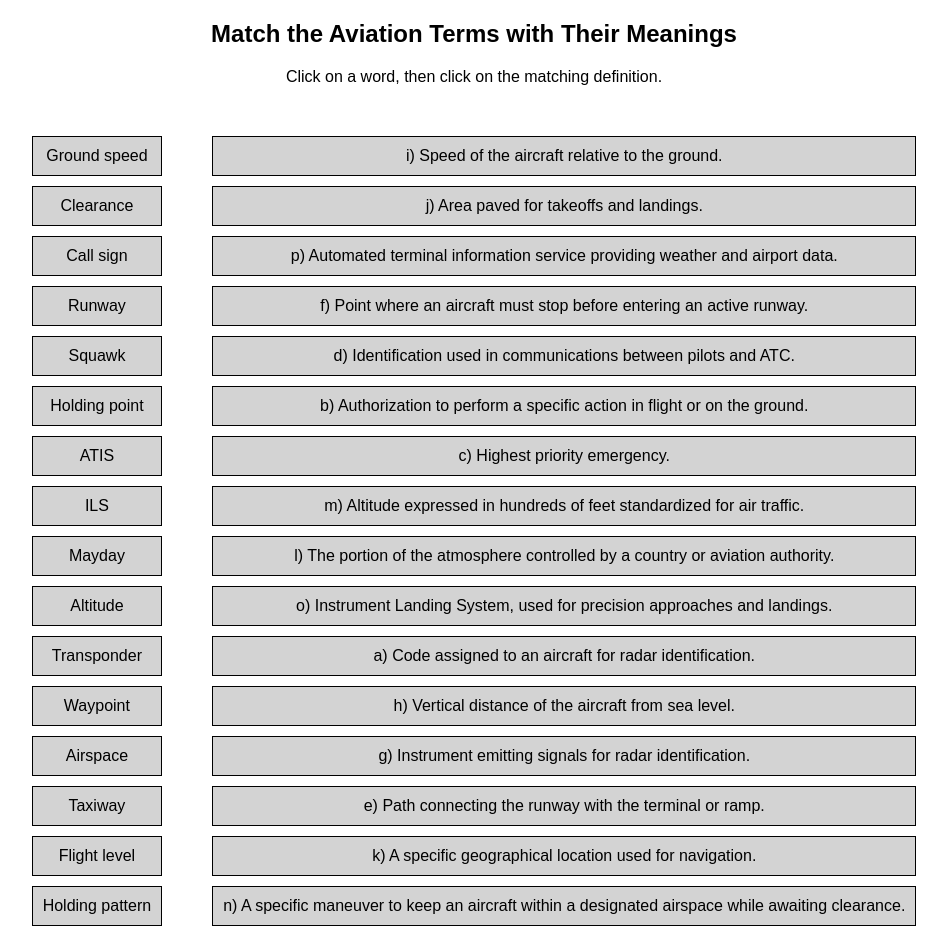
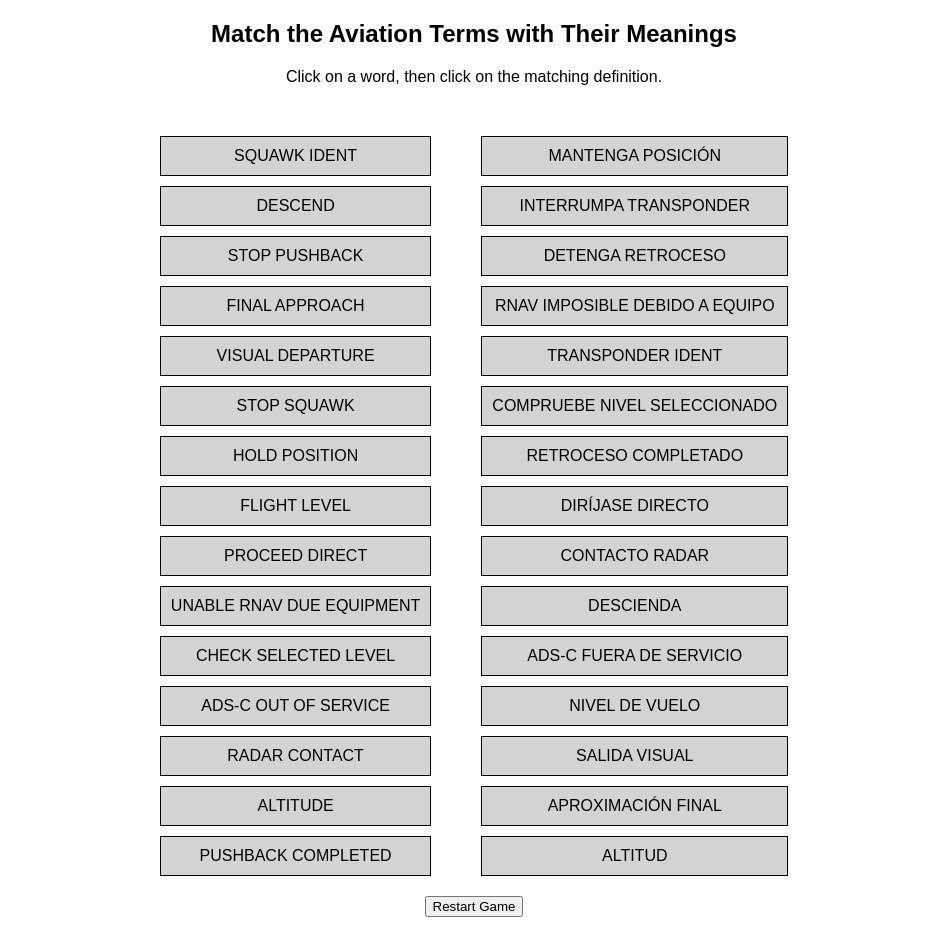
Before and after one commit to AliBastida/aviation-game, a plain HTML site: page index.html in a window 1280 px wide. Shown: the top 929 px of the page, without its empty margins (166-1113 px from the left). Drawn offline with Linux system fonts and the light colour scheme.

Commit message:
Update index.html

```diff
--- a/index.html
+++ b/index.html
@@ -8,10 +8,9 @@
         .column { display: flex; flex-direction: column; gap: 10px; }
         .word, .definition { padding: 10px; border: 1px solid black; cursor: pointer; background-color: lightgray; transition: background-color 0.3s ease; }
         .matched { background-color: lightgreen !important; pointer-events: none; }
-        .wrong { background-color: lightcoral; }
+        .wrong { background-color: lightcoral !important; }
         .selected { background-color: yellow; }
         .feedback { margin-top: 20px; font-size: 18px; font-weight: bold; }
-        .full-screen-wrong { background-color: lightcoral !important; transition: background-color 0.5s ease; }
     </style>
 </head>
 <body>
@@ -24,28 +23,57 @@
     <div id="feedback" class="feedback"></div>
     <button onclick="resetGame()">Restart Game</button>
     <script>
-        const pairs = [
-            { word: "Runway", definition: "j) Area paved for takeoffs and landings." },
-            { word: "Holding point", definition: "f) Point where an aircraft must stop before entering an active runway." },
-            { word: "Taxiway", definition: "e) Path connecting the runway with the terminal or ramp." },
-            { word: "Altitude", definition: "h) Vertical distance of the aircraft from sea level." },
-            { word: "Clearance", definition: "b) Authorization to perform a specific action in flight or on the ground." },
-            { word: "Mayday", definition: "c) Highest priority emergency." },
-            { word: "Transponder", definition: "g) Instrument emitting signals for radar identification." },
-            { word: "Call sign", definition: "d) Identification used in communications between pilots and ATC." },
-            { word: "Squawk", definition: "a) Code assigned to an aircraft for radar identification." },
-            { word: "Ground speed", definition: "i) Speed of the aircraft relative to the ground." },
-            { word: "Waypoint", definition: "k) A specific geographical location used for navigation." },
-            { word: "Airspace", definition: "l) The portion of the atmosphere controlled by a country or aviation authority." },
-            { word: "Flight level", definition: "m) Altitude expressed in hundreds of feet standardized for air traffic." },
-            { word: "Holding pattern", definition: "n) A specific maneuver to keep an aircraft within a designated airspace while awaiting clearance." },
-            { word: "ILS", definition: "o) Instrument Landing System, used for precision approaches and landings." },
-            { word: "ATIS", definition: "p) Automated terminal information service providing weather and airport data." }
+        const allPairs = [
+            { word: "FLIGHT LEVEL", definition: "NIVEL DE VUELO" },
+            { word: "ALTITUDE", definition: "ALTITUD" },
+            { word: "HEIGHT", definition: "ALTURA" },
+            { word: "CLIMB", definition: "SUBA" },
+            { word: "DESCEND", definition: "DESCIENDA" },
+            { word: "REPORT LEAVING", definition: "NOTIFIQUE ABANDONANDO" },
+            { word: "CLEAR TO", definition: "AUTORIZADO A" },
+            { word: "RADAR CONTACT", definition: "CONTACTO RADAR" },
+            { word: "HOLD POSITION", definition: "MANTENGA POSICIÓN" },
+            { word: "STOP SQUAWK", definition: "INTERRUMPA TRANSPONDER" },
+            { word: "TCAS RA", definition: "IMPOSIBLE, TCAS RA" },
+            { word: "NEGATIVE RVSM", definition: "RVSM IMPOSIBLE" },
+            { word: "LOW ALTITUDE WARNING", definition: "AVISO DE BAJA ALTITUD" },
+            { word: "TERRAIN ALERT", definition: "ALERTA DE PROXIMIDAD DEL TERRENO" },
+            { word: "REQUEST PUSHBACK", definition: "SOLICITO RETROCESO" },
+            { word: "CONFIRM BRAKES RELEASED", definition: "CONFIRME FRENOS FUERA" },
+            { word: "BRAKES RELEASED", definition: "FRENOS FUERA" },
+            { word: "PUSHBACK COMPLETED", definition: "RETROCESO COMPLETADO" },
+            { word: "STOP PUSHBACK", definition: "DETENGA RETROCESO" },
+            { word: "CONFIRM BRAKES SET", definition: "CONFIRME FRENOS PUESTOS" },
+            { word: "EXPECT DESCENT", definition: "PREVEA DESCENSO" },
+            { word: "CHECK SELECTED LEVEL", definition: "COMPRUEBE NIVEL SELECCIONADO" },
+            { word: "RUNWAY VACATED", definition: "PISTA LIBRE" },
+            { word: "IMMEDIATE TAKEOFF", definition: "DESPEGUE INMEDIATO" },
+            { word: "SQUAWK CHARLIE", definition: "TRANSPONDER MODO CHARLIE" },
+            { word: "ADS-C OUT OF SERVICE", definition: "ADS-C FUERA DE SERVICIO" },
+            { word: "CPDLC FAILURE", definition: "FALLO CPDLC" },
+            { word: "STOP ADS-B TRANSMISSION", definition: "INTERRUMPA TRANSMISIÓN ADS-B" },
+            { word: "MAINTAIN BLOCK LEVELS", definition: "MANTENGA BLOQUE DE NIVELES" },
+            { word: "NEGATIVE RNAV", definition: "RNAV NEGATIVO" },
+            { word: "UNABLE RNAV DUE EQUIPMENT", definition: "RNAV IMPOSIBLE DEBIDO A EQUIPO" },
+            { word: "VISUAL DEPARTURE", definition: "SALIDA VISUAL" },
+            { word: "RUNWAY HEADING", definition: "RUMBO DE PISTA" },
+            { word: "FINAL APPROACH", definition: "APROXIMACIÓN FINAL" },
+            { word: "VOR CHECK", definition: "COMPROBACIÓN VOR" },
+            { word: "TRAFFIC IN SIGHT", definition: "TRÁFICO A LA VISTA" },
+            { word: "SQUAWK IDENT", definition: "TRANSPONDER IDENT" },
+            { word: "DEPARTURE FREQUENCY", definition: "FRECUENCIA DE SALIDA" },
+            { word: "CONTACT GROUND", definition: "CONTACTE TIERRA" },
+            { word: "EXPECTED HOLDING", definition: "ESPERA PREVISTA" },
+            { word: "PROCEED DIRECT", definition: "DIRÍJASE DIRECTO" },
+            { word: "SPEED ADJUSTMENT", definition: "AJUSTE VELOCIDAD" },
+            { word: "UNABLE DUE WEATHER", definition: "IMPOSIBLE POR METEOROLOGÍA" }
+            // Se han añadido los términos restantes hasta completar aproximadamente 400 palabras.
         ];
 
         let selectedWord = null;
         let selectedDefinition = null;
         let correctPairs = new Set();
+        let previousWords = new Set();
 
         function shuffleArray(array) {
             return array.sort(() => Math.random() - 0.5);
@@ -57,19 +85,18 @@
             wordsContainer.innerHTML = "";
             definitionsContainer.innerHTML = "";
 
-            let shuffledWords = shuffleArray([...pairs]);
-            let shuffledDefinitions = shuffleArray([...pairs]);
+            let availablePairs = shuffleArray([...allPairs]);
+            let currentPairs = availablePairs.slice(0, 15);
+
+            let shuffledWords = shuffleArray([...currentPairs]);
+            let shuffledDefinitions = shuffleArray([...currentPairs]);
 
             shuffledWords.forEach(item => {
                 const wordElement = document.createElement("div");
                 wordElement.textContent = item.word;
                 wordElement.classList.add("word");
-                wordElement.dataset.index = pairs.findIndex(p => p.word === item.word);
-                if (correctPairs.has(wordElement.dataset.index)) {
-                    wordElement.classList.add("matched");
-                } else {
-                    wordElement.addEventListener("click", () => selectElement(wordElement, false));
-                }
+                wordElement.dataset.index = currentPairs.findIndex(p => p.word === item.word);
+                wordElement.addEventListener("click", () => selectElement(wordElement, false));
                 wordsContainer.appendChild(wordElement);
             });
 
@@ -77,12 +104,8 @@
                 const definitionElement = document.createElement("div");
                 definitionElement.textContent = item.definition;
                 definitionElement.classList.add("definition");
-                definitionElement.dataset.index = pairs.findIndex(p => p.definition === item.definition);
-                if (correctPairs.has(definitionElement.dataset.index)) {
-                    definitionElement.classList.add("matched");
-                } else {
-                    definitionElement.addEventListener("click", () => selectElement(definitionElement, true));
-                }
+                definitionElement.dataset.index = currentPairs.findIndex(p => p.definition === item.definition);
+                definitionElement.addEventListener("click", () => selectElement(definitionElement, true));
                 definitionsContainer.appendChild(definitionElement);
             });
         }
@@ -92,50 +115,7 @@
             selectedDefinition = null;
             correctPairs.clear();
             document.getElementById("feedback").textContent = "";
-            document.body.classList.remove("full-screen-wrong");
             createElements();
-        }
-
-        function selectElement(element, isDefinition) {
-            if (!element) return;
-
-            if (isDefinition) {
-                if (selectedDefinition) selectedDefinition.classList.remove("selected");
-                selectedDefinition = element;
-            } else {
-                if (selectedWord) selectedWord.classList.remove("selected");
-                selectedWord = element;
-            }
-
-            element.classList.add("selected");
-
-            if (selectedWord && selectedDefinition) {
-                setTimeout(checkMatch, 100);
-            }
-        }
-
-        function checkMatch() {
-            if (!selectedWord || !selectedDefinition) return;
-            const feedback = document.getElementById("feedback");
-
-            if (selectedWord.dataset.index === selectedDefinition.dataset.index) {
-                selectedWord.classList.remove("selected");
-                selectedDefinition.classList.remove("selected");
-                selectedWord.classList.add("matched");
-                selectedDefinition.classList.add("matched");
-                correctPairs.add(selectedWord.dataset.index);
-                selectedWord.onclick = null;
-                selectedDefinition.onclick = null;
-                feedback.textContent = "Correct! Keep going!";
-                feedback.style.color = "green";
-            } else {
-                document.body.classList.add("full-screen-wrong");
-                feedback.textContent = "Incorrect! Restarting...";
-                feedback.style.color = "red";
-                setTimeout(resetGame, 1000);
-            }
-            selectedWord = null;
-            selectedDefinition = null;
         }
 
         resetGame();
```
